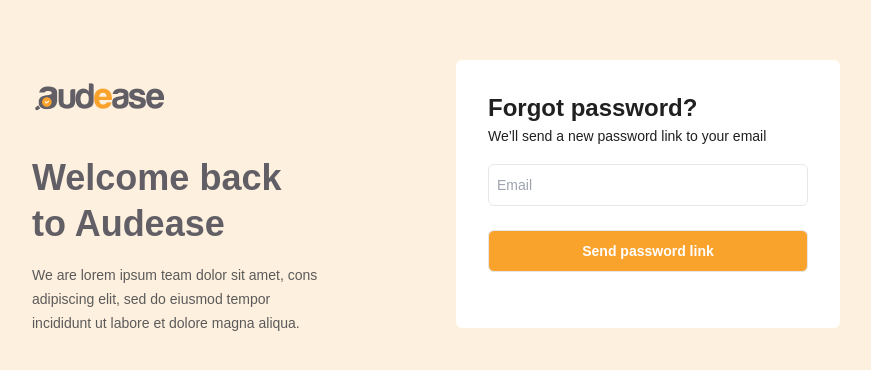
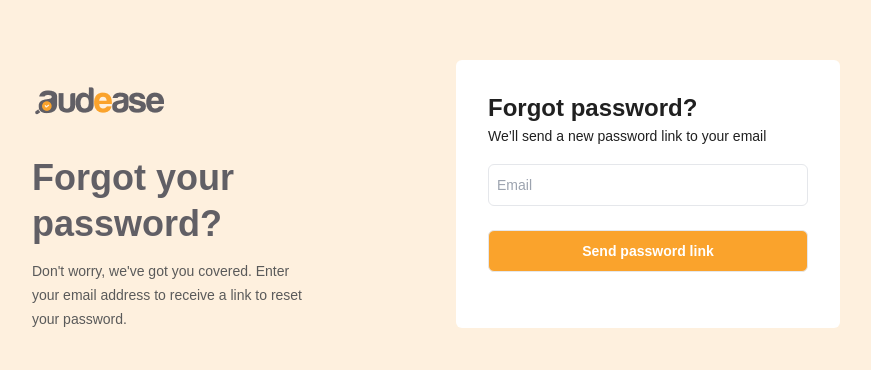
Before and after one commit to Audease/frontend-mvp, a Next.js app: page /forgotPassword in a window 1280 px wide. Shown: the part 206-576 px from the top of the page, without its empty margins (224-1095 px from the left). Built offline with nearby package versions, Linux system fonts and the light colour scheme.

Commit message:
Updated content for the authentication screens and fixed the city input bug

```diff
--- a/src/app/Forms/Form2.tsx
+++ b/src/app/Forms/Form2.tsx
@@ -94,7 +94,7 @@ export default function Form2({
             />
             <input
               type="text"
-              name="City"
+              name="city"
               className={`border rounded-md p-2 text-h2 text-tgrey1 font-normal w-full focus:border-tgrey2 focus:outline-none focus:ring focus:ring-tgrey1 ${
                 city ? "bg-gray-100" : ""
               }`}
--- a/src/app/Forms/Form3.tsx
+++ b/src/app/Forms/Form3.tsx
@@ -72,10 +72,11 @@ export default function Form3({
       <div className="font-switzer text-tblack bg-white rounded-md">
         <form className="p-8" onSubmit={handleSubmit}>
           <div className="pb-4">
-            <h3 className="font-semibold text-h3">How you&apos;ll sign in</h3>
+            <h3 className="font-semibold text-h3">Create Your Audease Account</h3>
             <p className="font-normal text-h2">
-              You&apos;ll use your username to sign into your Audease Workspace
-              account and create your employer&apos;s account.
+              {/* You&apos;ll use your username to sign into your Audease Workspace
+              account and create your employer&apos;s account. */}
+              Complete the form to create your Audease account.
             </p>
           </div>
           {/* Input fields */}
--- a/src/app/components/WelcomeBack.tsx
+++ b/src/app/components/WelcomeBack.tsx
@@ -1,7 +1,7 @@
 import Image from "next/image";
 import Link from "next/link";
 
-export default function WelcomeBack() {
+export default function WelcomeBack({boldText, smallText}) {
   return (
     <div className="flex flex-row justify-center items-center  h-screen">
       <div className="lg:max-h-80 lg:max-w-80 lg:m-10">
@@ -20,12 +20,11 @@ export default function WelcomeBack() {
 
         {/* Welcome section  */}
         <div className="flex flex-col items-center text-center p-2 md:max-w-72 lg:text-left lg:p-0">
-          <h6 className="text-deepGrey text-h3 font-semibold py-2 lg:text-h1">
-            Welcome back to Audease
+          <h6 className="text-deepGrey text-h3 font-semibold py-1 lg:text-h1">
+            {boldText}
           </h6>
           <p className="font-normal text-h4 text-tblack2 py-2 lg:text-h2 ">
-            We are lorem ipsum team dolor sit amet, cons adipiscing elit, sed do
-            eiusmod tempor incididunt ut labore et dolore magna aliqua.
+            {smallText}
           </p>
         </div>
       </div>
--- a/src/app/forgotPassword/PasswordFormStep.tsx
+++ b/src/app/forgotPassword/PasswordFormStep.tsx
@@ -3,6 +3,7 @@
 import { useState } from "react";
 import ForgotPasswordFormOne from "./ForgotPasswordFormOne";
 import ForgotPasswordFormTwo from "./ForgotPasswordFormTwo";
+import WelcomeBack from "../components/WelcomeBack";
 
 export default function PasswordFormStep() {
   const [currentPasswordForm, setCurrentPasswordForm] = useState(1);
@@ -17,19 +18,26 @@ export default function PasswordFormStep() {
 
 
 
-  let passwordFormComponent;
+  let passwordFormComponent
+
+  let sideTextComponent
 
   switch (currentPasswordForm) {
     case 1:
       passwordFormComponent = (
         <ForgotPasswordFormOne handleEmailSubmit={handleEmailSubmit} forgotPasswordEmail={forgotPasswordEmail} setForgotPasswordEmail = {setForgotPasswordEmail}/>
       );
+      sideTextComponent = (<WelcomeBack boldText={"Forgot your password?"} smallText={"Don't worry, we've got you covered. Enter your email address to receive a link to reset your password."}/>)
       break;
     case 2:
       passwordFormComponent = <ForgotPasswordFormTwo />;
+      sideTextComponent = (<WelcomeBack boldText={"Forgot your password?"} smallText={"Don't worry, we've got you covered. Enter your email address to receive a link to reset your password."}/>)
       break;
     default:
-      passwordFormComponent = <ForgotPasswordFormOne handleEmailSubmit={handleEmailSubmit} forgotPasswordEmail={forgotPasswordEmail} setForgotPasswordEmail = {setForgotPasswordEmail}/>
+      passwordFormComponent = (
+        <ForgotPasswordFormOne handleEmailSubmit={handleEmailSubmit} forgotPasswordEmail={forgotPasswordEmail} setForgotPasswordEmail = {setForgotPasswordEmail}/>
+      );
+      sideTextComponent = (<WelcomeBack boldText={"Forgot your password?"} smallText={"Don't worry, we've got you covered. Enter your email address to receive a link to reset your password."}/>)
   }
 
 
@@ -37,5 +45,8 @@ export default function PasswordFormStep() {
 
 
 
-  return <div>{passwordFormComponent}</div>;
+  return <div>
+    {sideTextComponent}
+    {passwordFormComponent}
+    </div>;
 }
--- a/src/app/forgotPassword/layout.tsx
+++ b/src/app/forgotPassword/layout.tsx
@@ -1,13 +1,8 @@
-
-import PasswordFormStep from "./PasswordFormStep";
 
 export default function Layout({ children }: { children: React.ReactNode }) {
   return (
-    <div className="font-switzer flex bg-bgDefault m-auto items-center justify-center space-x-24">
+    <div className="font-switzer flex bg-bgDefault m-auto items-center justify-center">
       <div>{children}</div>
-      <div>
-        <PasswordFormStep />
-      </div>
     </div>
   );
 }
--- a/src/app/forgotPassword/page.tsx
+++ b/src/app/forgotPassword/page.tsx
@@ -1,13 +1,76 @@
+"use client";
 
-
+import { useState } from "react";
+import ForgotPasswordFormOne from "./ForgotPasswordFormOne";
+import ForgotPasswordFormTwo from "./ForgotPasswordFormTwo";
 import WelcomeBack from "../components/WelcomeBack";
 
+export default function ForgotPassword() {
+  const [currentPasswordForm, setCurrentPasswordForm] = useState(1);
+  const [forgotPasswordEmail, setForgotPasswordEmail] = useState("");
 
-export default function ForgotPassword() {
+  const handleEmailSubmit = (e) => {
+    e.preventDefault();
+    setCurrentPasswordForm(currentPasswordForm + 1);
+    // localStorage.setItem("email", JSON.stringify(email));
+    console.log(forgotPasswordEmail);
+  };
+
+  let passwordFormComponent;
+
+  let sideTextComponent;
+
+  switch (currentPasswordForm) {
+    case 1:
+      passwordFormComponent = (
+        <ForgotPasswordFormOne
+          handleEmailSubmit={handleEmailSubmit}
+          forgotPasswordEmail={forgotPasswordEmail}
+          setForgotPasswordEmail={setForgotPasswordEmail}
+        />
+      );
+      sideTextComponent = (
+        <WelcomeBack
+          boldText={"Forgot your password?"}
+          smallText={
+            "Don't worry, we've got you covered. Enter your email address to receive a link to reset your password."
+          }
+        />
+      );
+      break;
+    case 2:
+      passwordFormComponent = <ForgotPasswordFormTwo />;
+      sideTextComponent = (
+        <WelcomeBack
+          boldText={"Forgot your password?"}
+          smallText={
+            "Enter the OTP sent to your email to reset your password"
+          }
+        />
+      );
+      break;
+    default:
+      passwordFormComponent = (
+        <ForgotPasswordFormOne
+          handleEmailSubmit={handleEmailSubmit}
+          forgotPasswordEmail={forgotPasswordEmail}
+          setForgotPasswordEmail={setForgotPasswordEmail}
+        />
+      );
+      sideTextComponent = (
+        <WelcomeBack
+          boldText={"Forgot your password?"}
+          smallText={
+            "Don't worry, we've got you covered. Enter your email address to receive a link to reset your password."
+          }
+        />
+      );
+  }
+
   return (
-    <div>
-      <WelcomeBack />
-
+    <div className="flex flex-row space-x-24">
+      <div>{sideTextComponent}</div>
+      <div className="flex flex-row justify-center items-center h-screen">{passwordFormComponent}</div>
     </div>
   );
 }
--- a/src/app/layout.tsx
+++ b/src/app/layout.tsx
@@ -9,7 +9,7 @@ export const metadata = {
 export default function RootLayout({ children }) {
   return (
     <html lang="en">
-      <body className={`${inter.className} antialiased`}>{children}</body>
+      <body className={`${inter.className} antialiased bg-bgDefault`}>{children}</body>
     </html>
   );
 }
--- a/src/app/signIn/page.tsx
+++ b/src/app/signIn/page.tsx
@@ -39,8 +39,8 @@ export default function SignIn() {
               Welcome back to Audease
             </h6>
             <p className="font-normal text-h4 text-tblack2 py-2 lg:text-h2 ">
-              We are lorem ipsum team dolor sit amet, cons adipiscing elit, sed
-              do eiusmod tempor incididunt ut labore et dolore magna aliqua.
+              Welcome back! Access your account to manage students effortlessly
+              and stay organized.
             </p>
           </div>
         </div>
--- a/src/app/signup/layout.tsx
+++ b/src/app/signup/layout.tsx
@@ -4,11 +4,10 @@ import FormStep from "../components/FormStep";
 export default function Layout({ children }: { children: React.ReactNode }) {
   return (
     <div className="bg-bgDefault">
-      <div className="flex flex-row justify-center items-center h-screen max-w-[1400px] m-auto space-x-[7rem] scale-[0.9]">
+      <div className="flex flex-row justify-center items-center max-w-[1400px] m-auto space-x-[7rem] scale-[0.9]">
         <div className="w-[27rem]">{children}</div>
         <div className="w-[25rem]">
           <FormStep />
-
         </div>
       </div>
     </div>
--- a/src/app/verified/page.tsx
+++ b/src/app/verified/page.tsx
@@ -6,7 +6,7 @@ import Button from "../components/button";
 export default function Verified() {
   return (
     <div className="font-switzer flex flex-col bg-bgDefault m-auto items-center justify-center md:space-x-16 md:px-4 lg:space-x-24 md:flex-row">
-      <WelcomeBack />
+      <WelcomeBack boldText={"Welcome to Audease"} smallText={"Your account has been successfully verified. You can now access your dashboard and start managing your admissions process."}/>
       <div className="text-tblack bg-white rounded-md m-4 md:w-[100]">
         <form className="p-8 ">
           <div className="">
--- a/src/app/verifyEmail/page.tsx
+++ b/src/app/verifyEmail/page.tsx
@@ -3,15 +3,24 @@
 import WelcomeBack from "../components/WelcomeBack";
 import Button from "../components/button";
 import { useState } from "react";
+import { useRouter } from "next/navigation";
 
 export default function VerifyEmail() {
   const [userEmail, setUserEmail] = useState("nyekachi@audease.co.uk")
+  const router = useRouter();
+
+  const toVerified = (e) => {
+    // Programmatically navigate to verifyEmail
+    e.preventDefault()
+    router.push("/verified");
+  }
+
   return (
     <div className="font-switzer flex bg-bgDefault m-auto items-center justify-center space-x-24">
-      <WelcomeBack />
+      <WelcomeBack boldText={"Welcome to Audease"} smallText={"Audease streamlines your college’s admissions and auditing processes, ensuring a secure and efficient management system for all your student data needs."}/>
 
       <div className="text-tblack bg-white rounded-md w-96">
-        <form className="p-8">
+        <form className="p-8" onSubmit={toVerified}>
           <div className="pb-4">
             <h3 className="font-semibold  text-h3">
               Verify your email address
```
Also changed, not shown: src/app/signup/page.tsx (+20 -17 lines).
